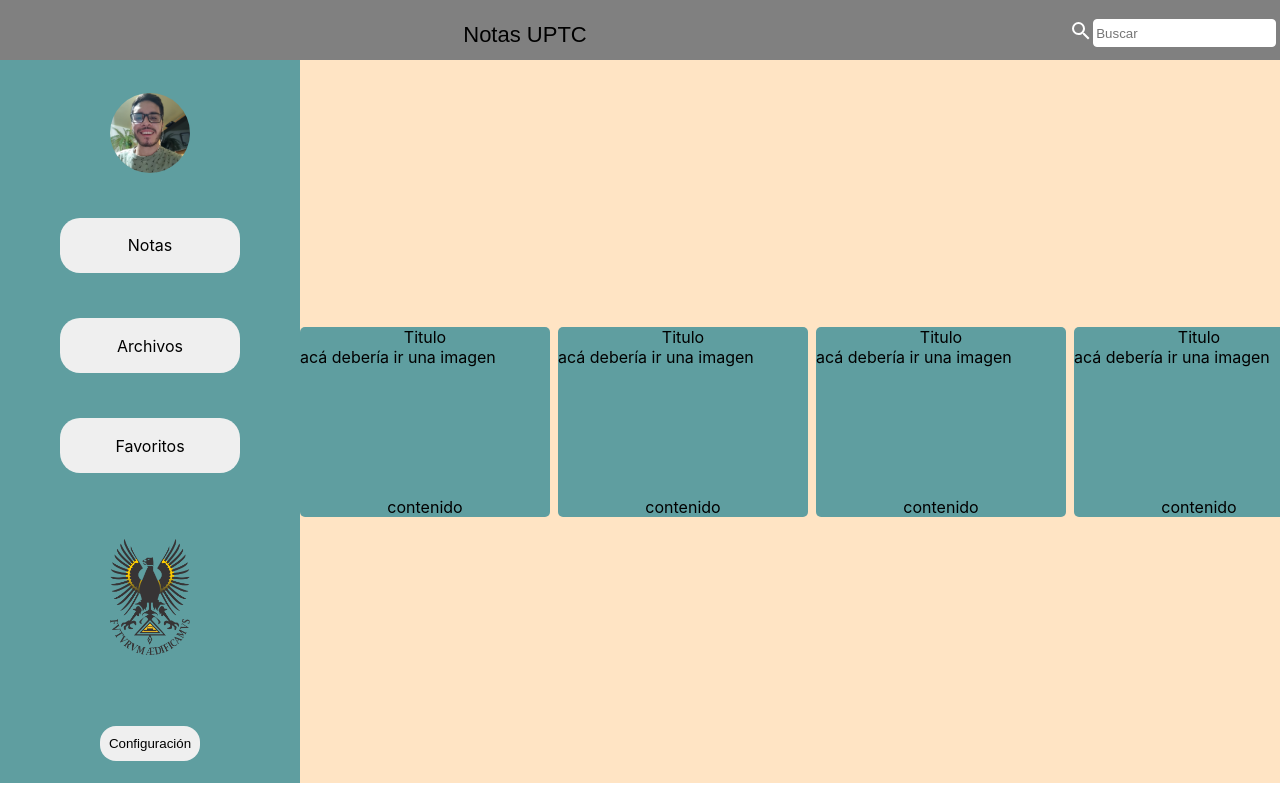
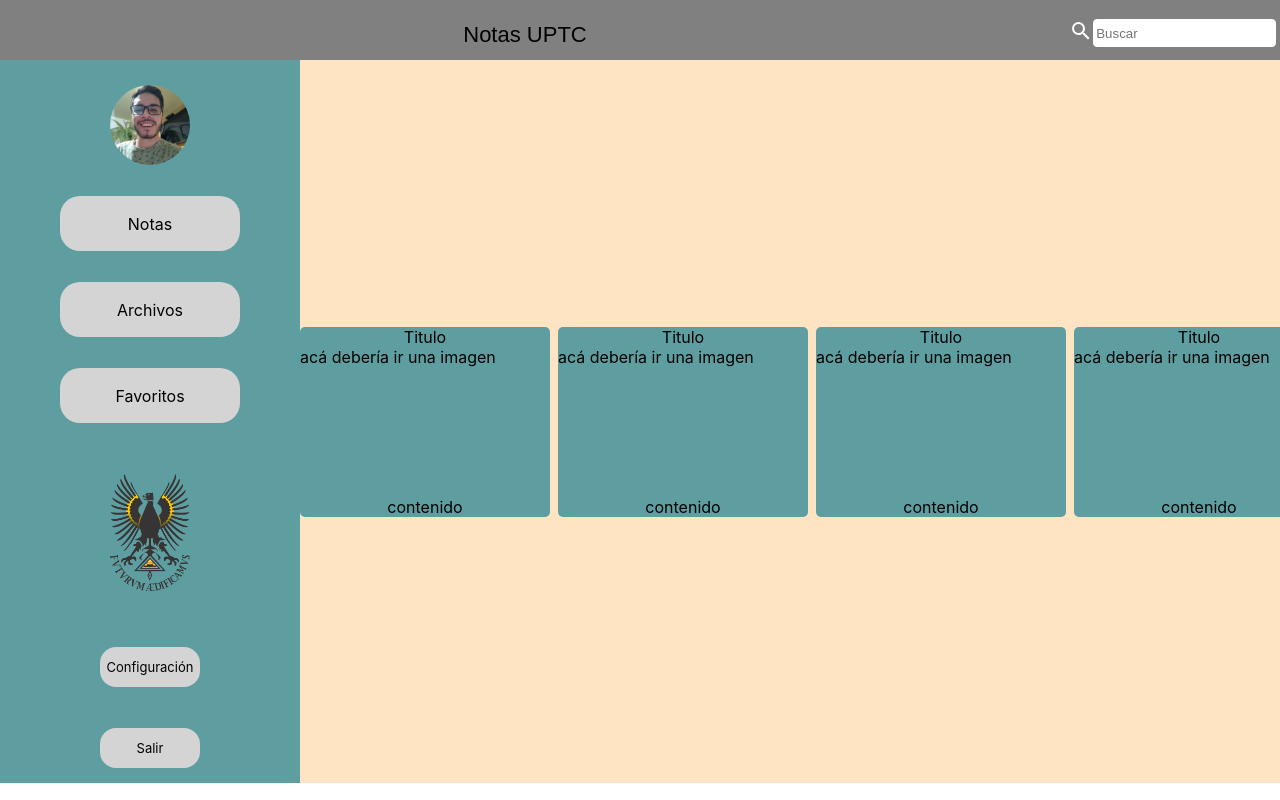
Before and after one commit to sergio1599/notes-uptc, a Next.js app: page /user in a window 1280 px wide. Shown: the top 800 px of the page. Built offline with nearby package versions, Linux system fonts and the light colour scheme.

Commit message:
editing styles

```diff
--- a/components/Footer/Footer.js
+++ b/components/Footer/Footer.js
@@ -23,15 +23,15 @@ const Footer = () => {
                     <div className={styles.elements}>
                         <div>
                             <p className={styles.text}>Ruben Macías</p>
-                            <a title={'GitHub'} href="https://github.com/rubenmacias2">{gitHub}</a>
-                            <a title={'LinkedIn'} href="https://www.linkedin.com/in/ruben-macias-socha-205111205/">{linkedin}</a>
-                            <a title={'Instagram'} href="https://www.instagram.com/rubenmaciash/">{instagram}</a>
+                            <a title={'GitHub'} target={"_blank"} href="https://github.com/rubenmacias2">{gitHub}</a>
+                            <a title={'LinkedIn'} target={"_blank"} href="https://www.linkedin.com/in/ruben-macias-socha-205111205/">{linkedin}</a>
+                            <a title={'Instagram'} target={"_blank"} href="https://www.instagram.com/rubenmaciash/">{instagram}</a>
                         </div>
                         <div>
                             <p className={styles.text}>Sergio Quintana</p>
-                            <a title={'GitHub'} href="https://github.com/sergio1599">{gitHub}</a>
-                            <a title={'LinkedIn'} href="https://www.linkedin.com/in/sergio1599/">{linkedin}</a>
-                            <a title={'Instagram'} href="https://www.instagram.com/s_alejandro_15/">{instagram}</a>
+                            <a title={'GitHub'} target={"_blank"} href="https://github.com/sergio1599">{gitHub}</a>
+                            <a title={'LinkedIn'}  target={"_blank"} href="https://www.linkedin.com/in/sergio1599/">{linkedin}</a>
+                            <a title={'Instagram'} target={"_blank"} href="https://www.instagram.com/s_alejandro_15/">{instagram}</a>
                         </div>
                     </div>
                 </div>
--- a/components/InfoUser/InfoUser.js
+++ b/components/InfoUser/InfoUser.js
@@ -1,19 +1,36 @@
 import React from 'react'
 import styles from './infoUser.module.css'
 import Keep from '../Keep/Keep'
+import Link from 'next/link'
 
 const InfoUser = () => {
     return (
         <div className={styles.info}>
             <div className={styles.sideBar}>
-                  <img className={styles.profilePic} src={"/images/profile.jpg"}/>
-                  <button className={styles.buttons}>Notas</button>
-                  <button className={styles.buttons}>Archivos</button>
-                  <button className={styles.buttons}>Favoritos</button>
-                  <div className={styles.contImage}>
-                    <img  src={"/images/logo-recortado.png"}/>
-                  </div>
-                  <button className={styles.confBtn}>Configuración</button>
+                <img className={styles.profilePic} src={"/images/profile.jpg"}/>
+                <Link href={"./"}>
+                    <a className={styles.buttons}>Notas</a>
+                </Link>
+
+                <Link href={"./"}>
+                    <a className={styles.buttons}>Archivos</a>
+                </Link>
+
+                <Link href={"./"}>
+                    <a className={styles.buttons}>Favoritos</a>
+                </Link>
+
+                <div className={styles.contImage}>
+                    <img src={"/images/logo-recortado.png"}/>
+                </div>
+                <Link href={"./"}>
+                    <a className={styles.confBtn}>Configuración</a>
+                </Link>
+                <Link href={"./"}>
+                    <a className={styles.confBtn}>Salir</a>
+                </Link>
+
+
             </div>
             <div className={styles.keepGrid}>
                 <div>
--- a/components/InfoUser/infoUser.module.css
+++ b/components/InfoUser/infoUser.module.css
@@ -23,20 +23,29 @@
 }
 
 .buttons{
+    display: grid;
+    justify-items: center;
+    align-items: center;
     width: 180px;
     height: 55px;
-    /*background: none;*/
     border: 1px ;
     border-radius: 20px;
+    background: rgb(212, 212, 212);
     font: inherit;
 }
 
 .confBtn{
+    display: grid;
+    justify-items: center;
+    align-items: center;
     width: 100px;
-    height: 35px;
+    height: 40px;
     margin-top: 10px;
     border: 1rem;
     border-radius: 1rem;
+    background: rgb(212, 212, 212);
+    font-size: 13px;
+
 }
 
 .buttons:hover,
--- a/components/NavBar/navBar.module.css
+++ b/components/NavBar/navBar.module.css
@@ -14,13 +14,11 @@
     padding: 1.2rem;
     display: flex;
     width: 100%;
-
 }
 
 .containerInput {
     border-radius: 4px;
     border: 1px solid #ffffff;
-
 }
 
 
```
Also changed, not shown: components/Config/Config.js (added, +11 -0 lines), pages/configUser.js (added, +12 -0 lines).
